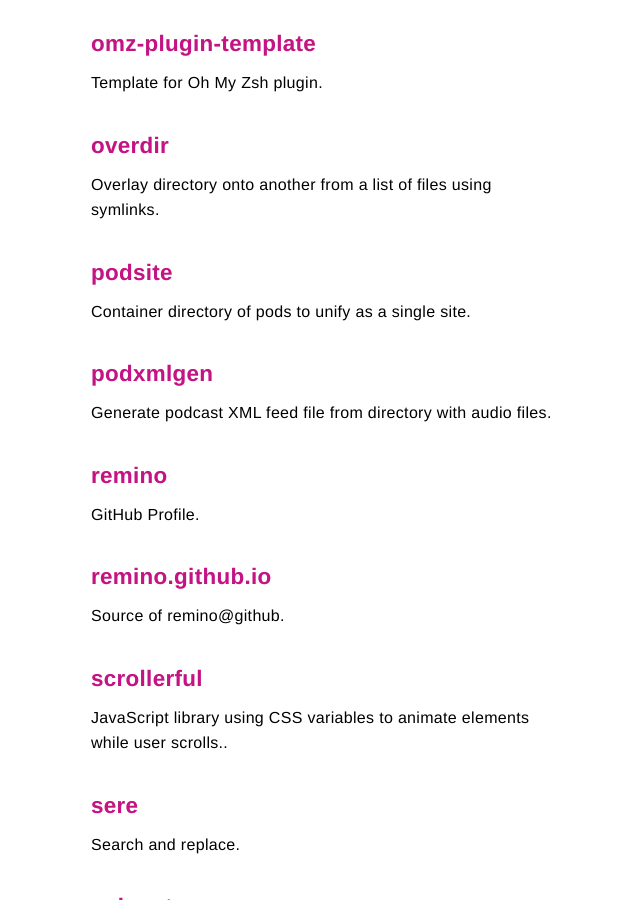
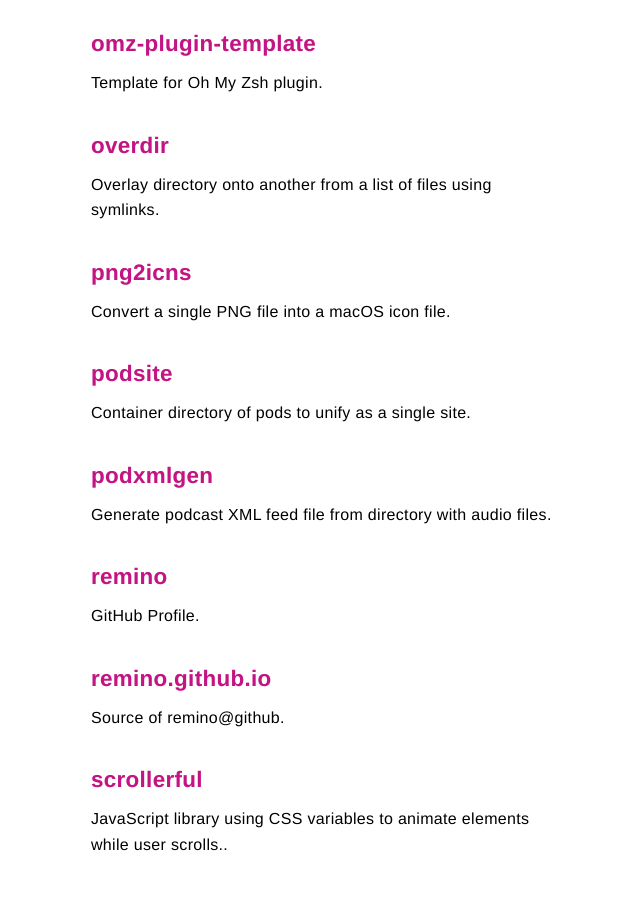
Before and after one commit to remino/remino.github.io, a Jekyll site: the page built from index.md, in a window 1280 px wide and 900 px high, scrolled down 3313 px. Shown: the whole window, without its empty margins (365-1005 px from the left). Built offline with Jekyll 4.4.1, drawn with Linux system fonts in a browser that asks for light colours.

Commit message:
Add png2icns

```diff
--- a/_data/repos.json
+++ b/_data/repos.json
@@ -180,6 +180,12 @@
 		"url": "https://github.com/remino/overdir"
 	},
 	{
+		"description": "Convert a single PNG file into a macOS icon file",
+		"homepageUrl": "",
+		"name": "png2icns",
+		"url": "https://github.com/remino/png2icns"
+	},
+	{
 		"description": "Container directory of pods to unify as a single site",
 		"homepageUrl": "",
 		"name": "podsite",
```
